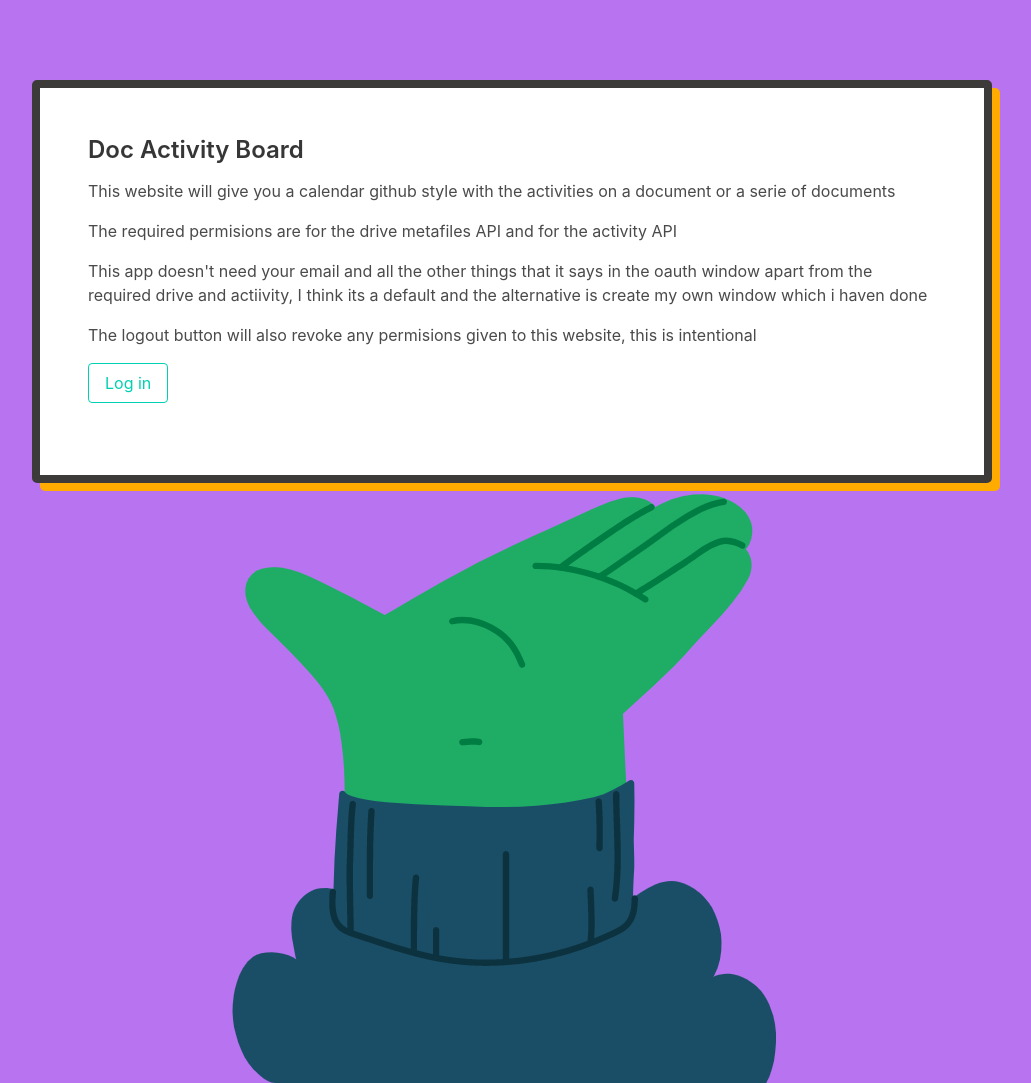
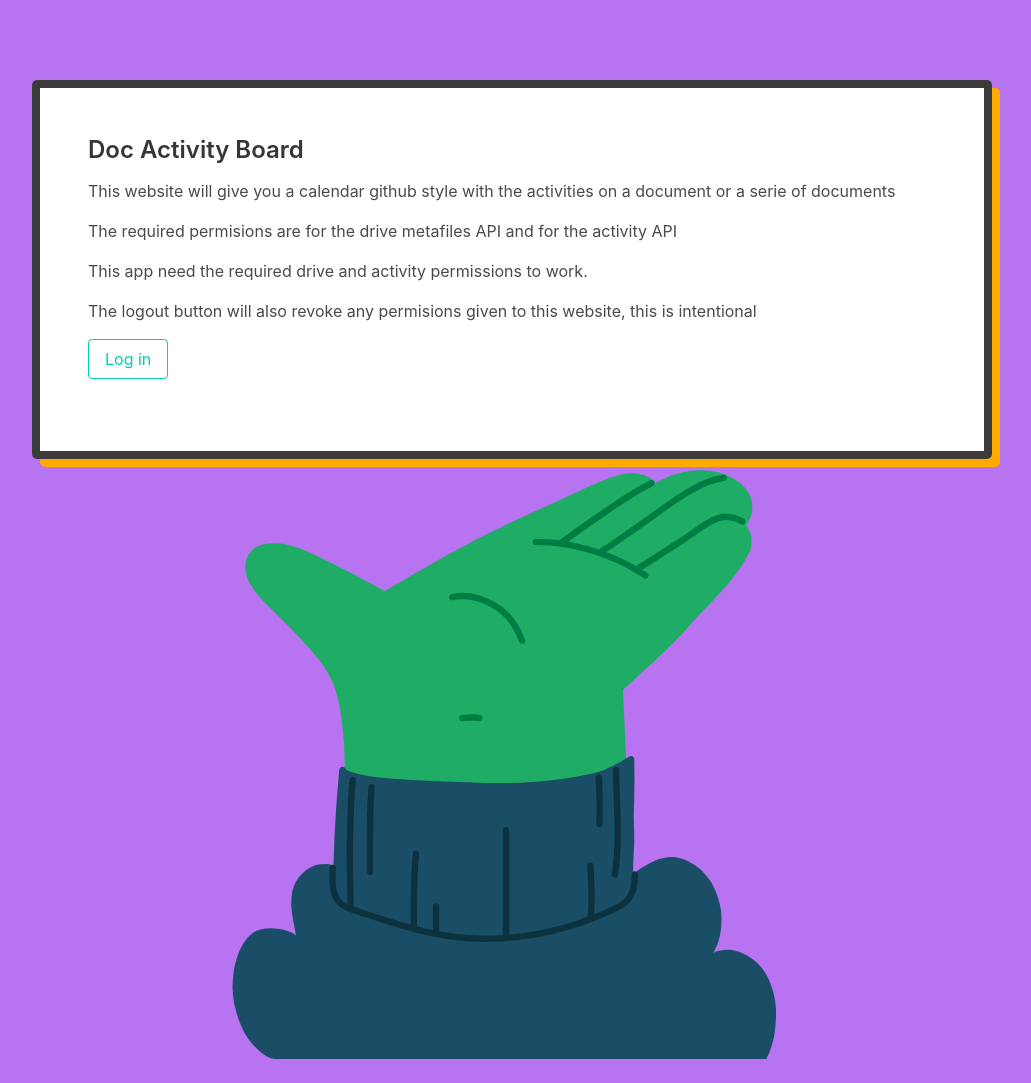
Before and after one commit to msvalen/Doc-Activity-Calendar, a plain HTML site: page index.html in a window 1280 px wide. Shown: the whole page, without its empty margins (128-1159 px from the left). After the commit the page ends 1059 px from the top, so only its background shows below. Drawn offline with nearby package versions, Linux system fonts and the light colour scheme.

Commit message:
Update index.html

```diff
--- a/index.html
+++ b/index.html
@@ -19,7 +19,7 @@
           <h3>Doc Activity Board</h3>
           <p>This website will give you a calendar github style with the activities on a document or a serie of documents </p>
           <p>The required permisions are for the drive metafiles API and for the activity API</p>
-          <p>This app doesn't need your email and all the other things that it says in the oauth window apart from the required drive and actiivity, I think its a default and the alternative is create my own window which i haven done</p>
+          <p>This app need the required drive and activity permissions to work.</p>
           <p>The logout button will also revoke any permisions given to this website, this is intentional</p>
           <button onclick="authenticate().then(loadClient)" id='loginButt' class="button is-primary is-outlined">Log in</button>
           <button onclick='logoutclient()' id='logoutButt' class="button is-primary is-outlined">Log out</button>
```
